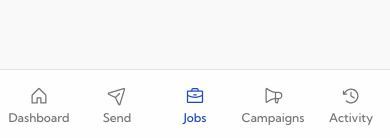
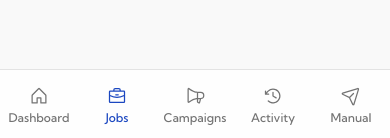
Before and after one commit to aanthonyle28/AvisLoop, a Next.js app: page /jobs in a window 390 px wide. Shown: the part 703-841 px from the top of the page. Built offline with nearby package versions, Linux system fonts and the light colour scheme; no server answers.

Commit message:
feat(30.1-02): rename Send to Manual in mobile bottom nav, move to last
- Change label from 'Send' to 'Manual' (shorter for mobile)
- Reorder: Jobs moved to position 2, Manual moved to position 5 (last)
- V2-aligned: prioritizes jobs/campaigns over manual sending

```diff
--- a/components/layout/bottom-nav.tsx
+++ b/components/layout/bottom-nav.tsx
@@ -9,10 +9,10 @@ const NAV_HEIGHT = 72 // 4.5rem in pixels
 
 const items = [
   { icon: House, label: 'Dashboard', href: '/dashboard' },
-  { icon: PaperPlaneTilt, label: 'Send', href: '/send' },
   { icon: Briefcase, label: 'Jobs', href: '/jobs' },
   { icon: Megaphone, label: 'Campaigns', href: '/campaigns' },
   { icon: ClockCounterClockwise, label: 'Activity', href: '/history' },
+  { icon: PaperPlaneTilt, label: 'Manual', href: '/send' },
 ]
 
 export function BottomNav() {
```
